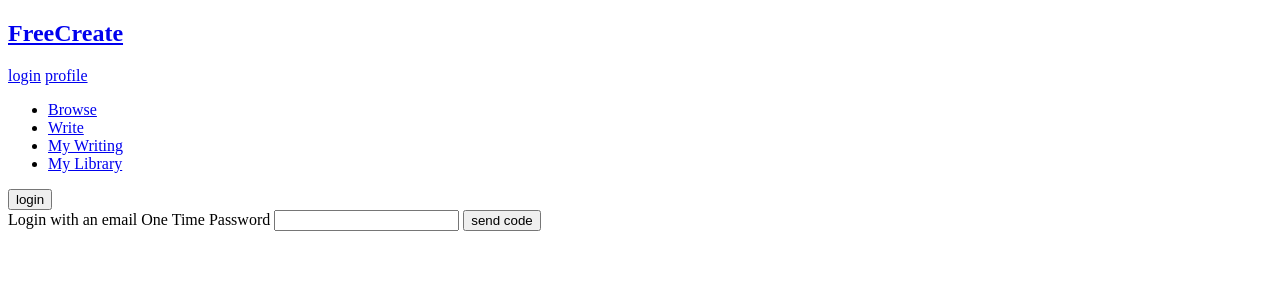
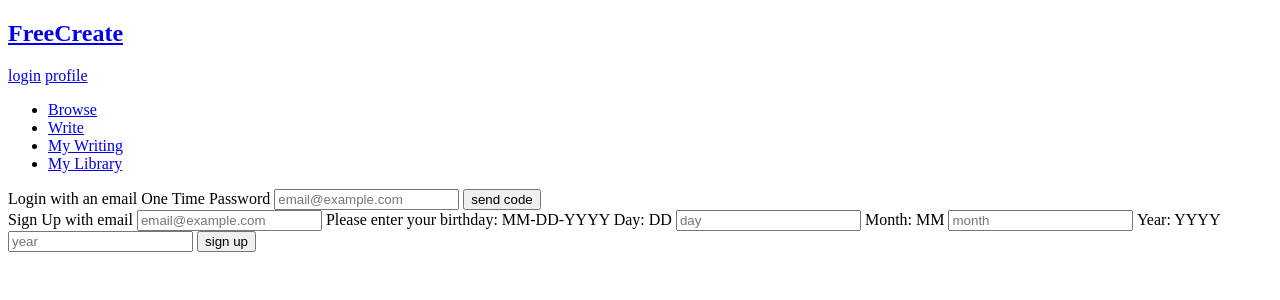
Before and after one commit to Matt-Eva/freecreate-svelte-client, a SvelteKit app: page /login in a window 1280 px wide. Shown: the top 300 px of the page. Built offline with nearby package versions, Linux system fonts and the light colour scheme; no server answers.

Commit message:
built date checker for birthday signup option

```diff
--- /dev/null
+++ b/src/lib/dateChecker.js
@@ -0,0 +1,89 @@
+function dateChecker(day, month, year) {
+	const errors = [];
+
+	const numberYear = parseInt(year);
+	if (Number.isNaN(numberYear)) {
+		const error = new Error('please enter a valid year');
+		errors.push(error);
+	} else {
+		const currentDate = new Date();
+		const currentYear = currentDate.getFullYear();
+		if (numberYear < 1900 || numberYear > currentYear) {
+			const e = new Error('please enter a valid year');
+			errors.push(e);
+		}
+	}
+
+	const minDays = [
+		'01',
+		'02',
+		'03',
+		'04',
+		'05',
+		'06',
+		'07',
+		'08',
+		'09',
+		'10',
+		'11',
+		'12',
+		'13',
+		'14',
+		'15',
+		'16',
+		'17',
+		'18',
+		'19',
+		'20',
+		'21',
+		'22',
+		'23',
+		'24',
+		'25',
+		'26',
+		'27',
+		'28'
+	];
+	const midDays = minDays.concat(['29', '30']);
+	const maxDays = midDays.concat(['31']);
+
+	const months = {
+		'01': maxDays,
+		'02': minDays,
+		'03': maxDays,
+		'04': midDays,
+		'05': maxDays,
+		'06': midDays,
+		'07': maxDays,
+		'08': maxDays,
+		'09': midDays,
+		10: maxDays,
+		11: midDays,
+		12: maxDays
+	};
+
+	const days = months[month];
+	if (days) {
+		const foundDay = days.find((d) => d === day);
+		if (!foundDay) {
+			const e = new Error('please enter a valid day');
+			errors.push(e);
+		}
+	} else {
+		const e = new Error('please enter a valid month');
+		errors.push(e);
+		const foundDay = maxDays.find((d) => d === day);
+		if (!foundDay) {
+			const e = new Error('please enter a valid day');
+			errors.push(e);
+		}
+	}
+
+	if (errors.length > 0) {
+		throw errors;
+	}
+
+	return `${month}-${day}-${year}`;
+}
+
+export default dateChecker;
--- a/src/routes/login/+page.svelte
+++ b/src/routes/login/+page.svelte
@@ -1,19 +1,64 @@
 <script>
+	import dateChecker from '$lib/dateChecker';
 	let { data } = $props();
 	const apiBase = data.props.apiBase;
+	let showLogin = $state(false);
+	let showSignup = $state(true);
+	let birthDay = $state('');
+	let birthMonth = $state('');
+	let birthYear = $state('');
+	let birthdayErrorMessages = $state([]);
 
-	async function login() {
+	async function login(e) {
+		e.preventDefault();
 		await fetch(apiBase + '/login', {
-			credentials: 'include'
+			credentials: 'include',
+			method: 'POST'
 		});
+	}
+
+	async function signup(e) {
+		e.preventDefault();
+		try {
+			const date = dateChecker(birthDay, birthMonth, birthYear);
+			console.log(date);
+		} catch (e) {
+			e.forEach((error) => {
+				birthdayErrorMessages.push(error.message);
+			});
+			// birthdayErrors = e;
+		}
+
+		// await fetch(apiBase + '/signup', { credentials: 'include', method: 'POST' });
 	}
 </script>
 
 <div>
-	<button onclick={login}>login</button>
-	<form>
+	<form onsubmit={login}>
 		<label for="email">Login with an email One Time Password</label>
-		<input type="text" name="email" />
+		<input type="text" name="email" placeholder="email@example.com" />
 		<input type="submit" value="send code" />
 	</form>
+	<form onsubmit={signup}>
+		<label for="email">Sign Up with email</label>
+		<input type="text" name="email" placeholder="email@example.com" />
+		<label>Please enter your birthday: MM-DD-YYYY</label>
+
+		<label for="day">Day: DD</label>
+		<input type="text" name="day" placeholder="day" bind:value={birthDay} />
+		{#if birthdayErrorMessages[2]}
+			<span>{birthdayErrorMessages[2]}</span>
+		{/if}
+		<label for="month">Month: MM</label>
+		<input type="text" name="month" placeholder="month" bind:value={birthMonth} />
+		{#if birthdayErrorMessages[1]}
+			<p>{birthdayErrorMessages[1]}</p>
+		{/if}
+		<label for="year">Year: YYYY</label>
+		<input type="text" name="year" placeholder="year" bind:value={birthYear} />
+		{#if birthdayErrorMessages[0]}
+			<p>{birthdayErrorMessages[0]}</p>
+		{/if}
+		<input type="submit" value="sign up" />
+	</form>
 </div>
--- a/src/routes/new-chapter/+page.svelte
+++ b/src/routes/new-chapter/+page.svelte
@@ -7,8 +7,6 @@
 
 	onMount(async () => {
 		const { default: Quill } = await import('quill');
-
-		await import('quill/dist/quill.snow.css');
 
 		const quill = new Quill(editorElement, {
 			theme: 'snow',
--- a/src/routes/profile/+page.svelte
+++ b/src/routes/profile/+page.svelte
@@ -3,7 +3,8 @@
 	const apiBase = data.props.apiBase;
 	async function logout() {
 		await fetch(apiBase + '/logout', {
-			credentials: 'include'
+			credentials: 'include',
+			method: 'Delete'
 		});
 	}
 </script>
--- a/src/routes/quillStyles.css
+++ b/src/routes/quillStyles.css
@@ -1,3 +1,5 @@
+@import 'quill/dist/quill.snow.css';
+
 #editor .ql-editor blockquote {
 	font-style: italic;
 	border-left: none;
```
